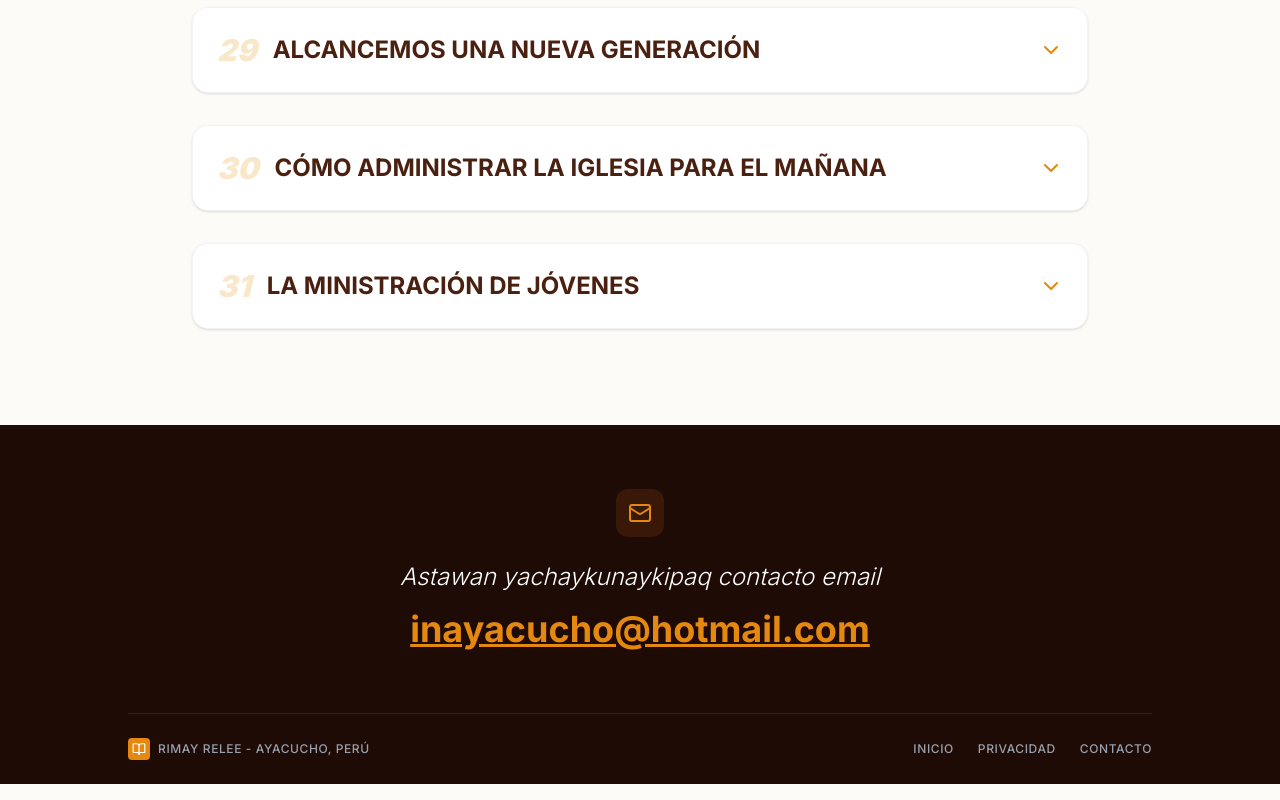
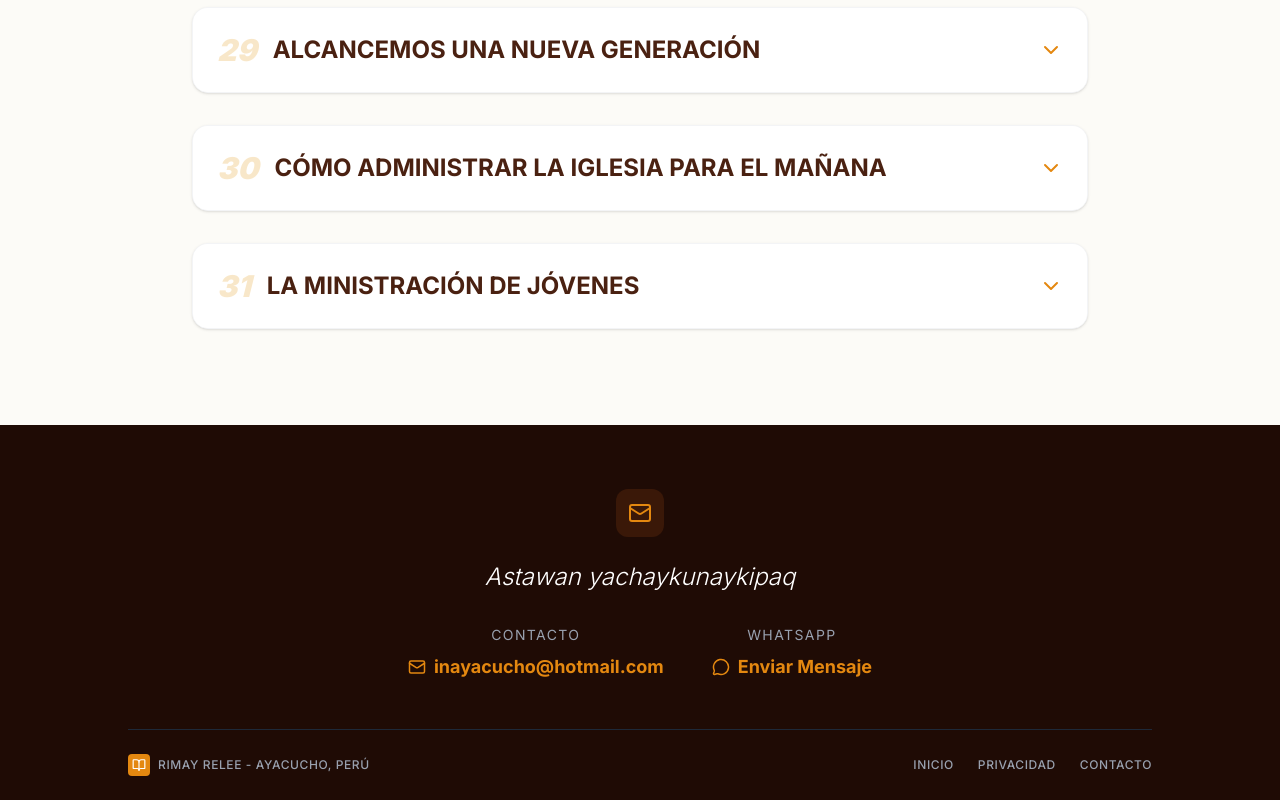
Before and after one commit to AmadoEudes/diospasimin_web, a Next.js app: page / in a window 1280 px wide. Shown: the part 3837-4637 px from the top of the page. Built offline with nearby package versions, Linux system fonts and the light colour scheme.

Commit message:
Modificación del Footer

```diff
--- a/components/Footer.tsx
+++ b/components/Footer.tsx
@@ -1,7 +1,12 @@
-import { Mail, BookOpen } from 'lucide-react';
+import { Mail, BookOpen, MessageCircle } from 'lucide-react';
 import Link from 'next/link';
 
 export default function Footer() {
+  // Configurar número de WhatsApp aquí (reemplazar con número real)
+  const whatsappNumber = "51972600104"; // Formato: código de país + número
+  const whatsappMessage = "Quisiera obtener el material del curso porfavor";
+  const whatsappLink = `https://wa.me/${whatsappNumber}?text=${encodeURIComponent(whatsappMessage)}`;
+
   return (
     <footer className="bg-dios-dark text-white pt-16 pb-6 px-6 mt-auto flex flex-col items-center">
       {/* Ícono de correo */}
@@ -9,13 +14,30 @@ export default function Footer() {
         <Mail className="text-dios-orange" size={24} />
       </div>
 
-      <p className="text-xl md:text-2xl italic font-light mb-4">
-        Astawan yachaykunaykipaq contacto email
+      <p className="text-xl md:text-2xl italic font-light mb-8">
+        Astawan yachaykunaykipaq
       </p>
 
-      <a href="mailto:inayacucho@hotmail.com" className="text-dios-orange font-bold text-3xl md:text-4xl underline decoration-dios-orange mb-16 hover:text-orange-400 transition">
-        inayacucho@hotmail.com
-      </a>
+      {/* Sección de Contacto */}
+      <div className="mb-12 flex flex-col md:flex-row gap-8 md:gap-12 items-center">
+        {/* Email */}
+        <div className="text-center">
+          <p className="text-sm text-gray-400 mb-2 uppercase tracking-widest">Contacto</p>
+          <a href="mailto:inayacucho@hotmail.com" className="text-dios-orange font-bold text-lg hover:text-orange-400 transition flex items-center gap-2 justify-center">
+            <Mail size={18} />
+            inayacucho@hotmail.com
+          </a>
+        </div>
+
+        {/* WhatsApp */}
+        <div className="text-center">
+          <p className="text-sm text-gray-400 mb-2 uppercase tracking-widest">WhatsApp</p>
+          <a href={whatsappLink} target="_blank" rel="noopener noreferrer" className="text-dios-orange font-bold text-lg hover:text-orange-400 transition flex items-center gap-2 justify-center">
+            <MessageCircle size={18} />
+            Enviar Mensaje
+          </a>
+        </div>
+      </div>
 
       {/* Barra inferior */}
       <div className="w-full max-w-5xl border-t border-gray-800 pt-6 flex flex-col md:flex-row justify-between items-center gap-4 text-xs tracking-wider text-gray-400 font-medium">
```
